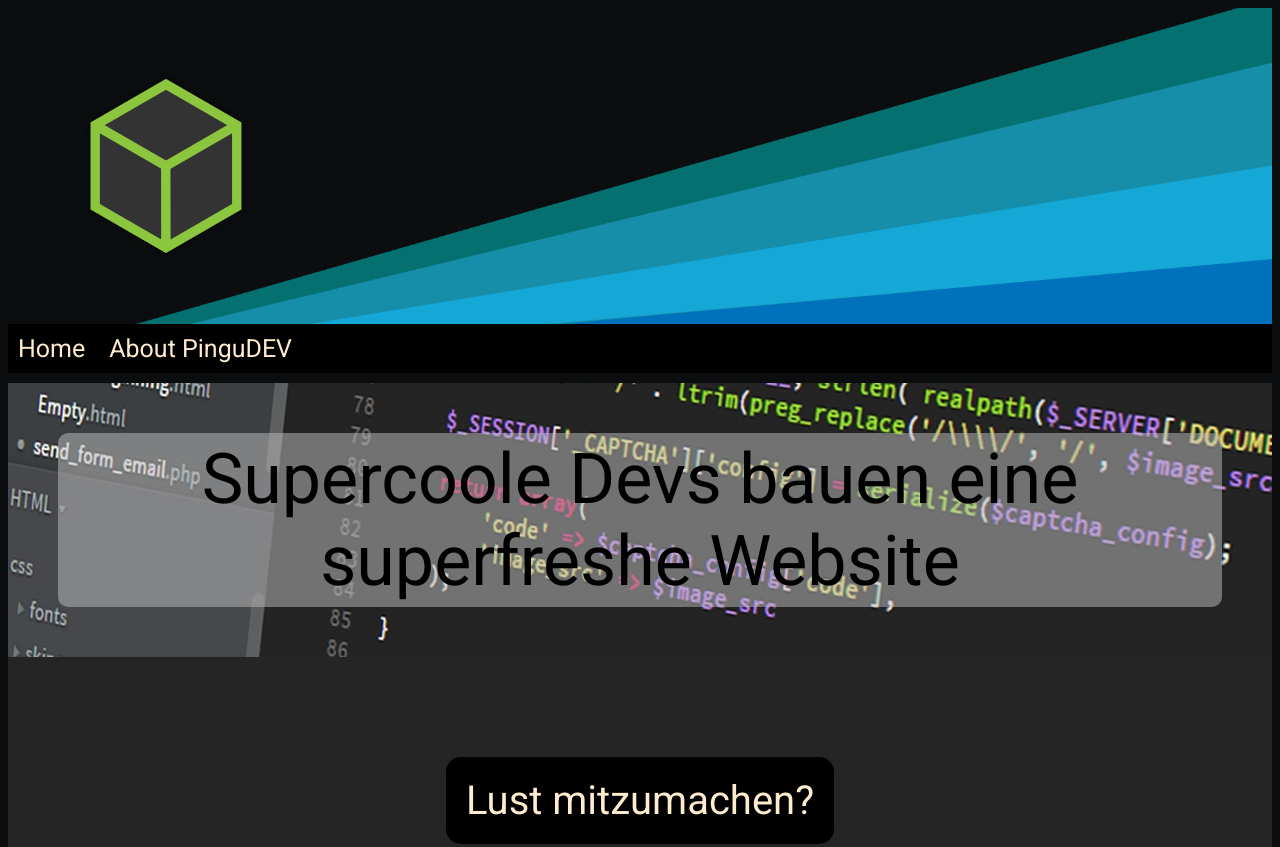
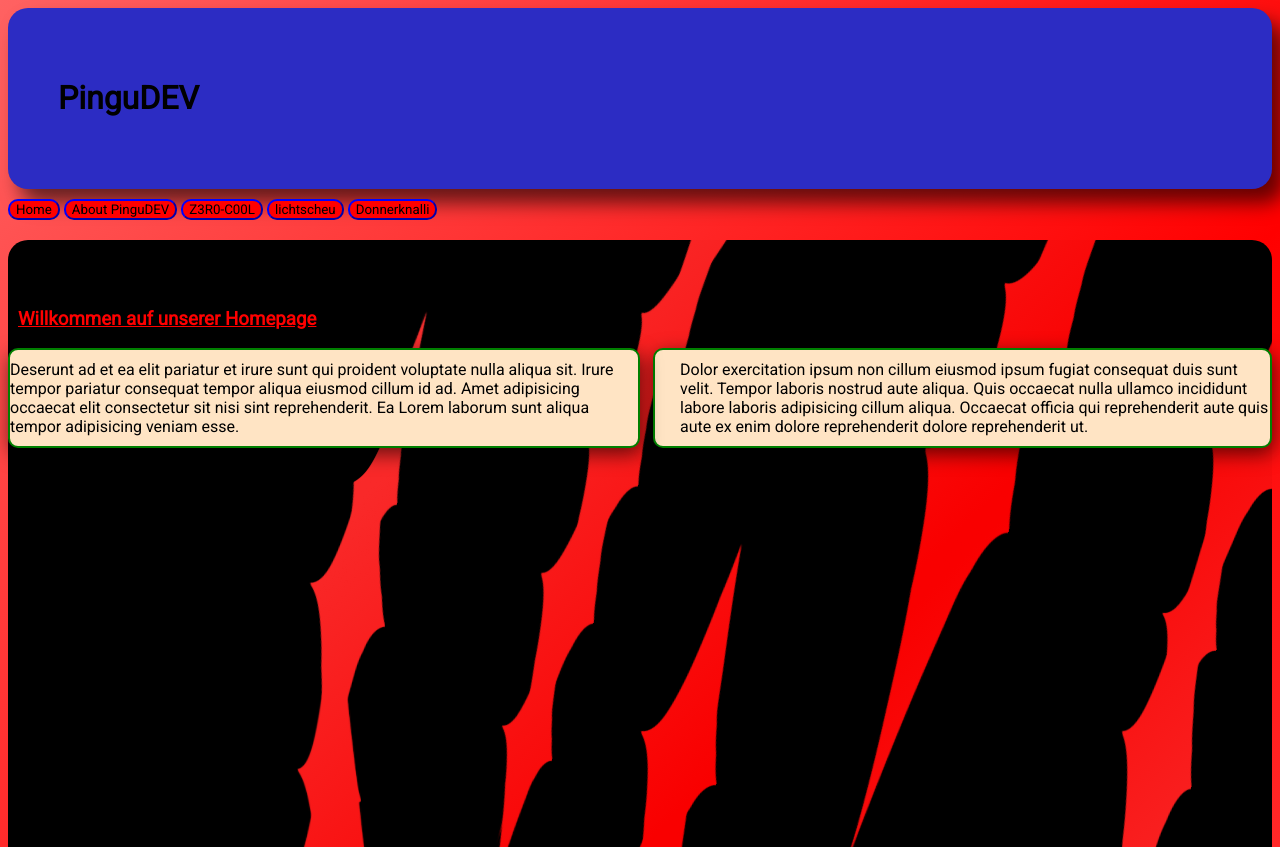
Before and after one commit to SDVHD/pinguDev_website, a plain HTML site: page html/index.html in a window 1280 px wide. Shown: the top 847 px of the page. Drawn offline with Linux system fonts and the light colour scheme.

Commit message:
Mod By Baselifter

```diff
--- a/css/index.css
+++ b/css/index.css
@@ -1,97 +1,91 @@
+/* Modified by Z3R0-C00L */
 *{
     font-family: 'Roboto', sans-serif;
 }
-body {
-    background-color:  rgb(11, 13, 14);
+
+header {
+    padding: 50px;
+    background-color: rgb(44, 44, 195);
+    border: 3px 3px 3px 3px;
+    border-radius: 20px;
+    -webkit-box-shadow: 12px 14px 19px 0px rgba(0,0,0,0.6);
+    box-shadow: 12px 14px 19px 0px rgba(0,0,0,0.6);
 }
 
-header {
-    /*padding: 10px;*/
-    background-image: url('../pictures/header_1.png');
-    background-repeat: no-repeat;
-    background-size: cover;
-    background-position: center;
-    background-color:  rgb(11, 13, 14);;
+body {
+    background: linear-gradient(-45deg, #ffffff, #ff0000, #ffffff, #ff0000);
+	background-size: 400% 400%;
+	animation: gradient 10s ease infinite;
 }
 
-h1 .div_header_text{
-    font-size: large;
+@keyframes gradient {
+	0% {
+		background-position: 0% 50%;
+	}
+	50% {
+		background-position: 100% 50%;
+	}
+	100% {
+		background-position: 0% 50%;
+	}
 }
-.img_logo {
-    width: 25%;
-    height: 25%;
-    display: block;
+
+.btn_nav {
+    margin-top: 10px;
+    background-color: red;
+    border-radius: 10px;
+    border-color: blue;
+
 }
-nav {
-    background-color: black;
-    width: 100%;
+
+.btn_nav:hover {
+    background-color: blue;
+    border-color: red;
 }
-.btn_nav{
-    background-color: black;
-    color: white;
-    text-align: center;
-    border-style: none;
-    padding: 15px;
+
+#art1 {
+    margin-top: 10px;
+    padding-bottom: 1200px;
+    border: 3px 3px 3px 3px;
+    border-radius: 20px;
+    background-image: url(../media/Scratch.png);
+    background-repeat: no-repeat;
+    background-size: auto;
 }
-nav {
-    background-color: black;
-    width: 100%;
-  }
-  .btn_nav {
-    background-color: black;
-    color: blanchedalmond;
-    border-style: none;
-    padding: 10px;
-    font-size: 25px;
-  }
-  .btn_nav:hover {
-    background-color: rgb(88, 151, 160);
-    color: black;
-    border-style: none;
-    padding: 10px;
-  }
-article {
-    background-color: rgb(37, 37, 37);
-    width: 100%;
-    height: 1000px;
-    border-radius: 5px;
-    text-align: center;
-    margin-top: 10px;
+
+.title {
+    padding-top: 20px;
+    padding-left: 10px;
 }
-.div_content_header {
-    padding: 50px;
-    background-image: url("../pictures/code-944499.jpg");
+
+h3 {
+    color: red;
+    padding-left: 10px;
+    text-decoration: underline;
 }
-.div_content_header_title {
-    color: black;
-    font-size:  70px;
-    background-color: rgba(192, 192, 192, 0.5);
-    padding: 5px;
+
+.box {
+    float: left;
+    width: 50%;
+    padding-top: 10px;
+    padding-bottom: 10px;
+    box-sizing: border-box;
+    background-color: bisque;
+    border: 2px solid green;
     border-radius: 10px;
+    margin-right: 40px;
+    -webkit-box-shadow: 2px 6px 19px 0px rgba(0,0,0,0.6);
+    box-shadow: 2px 6px 19px 0px rgba(0,0,0,0.6);
 }
-.div_content_github {
-    margin-top: 100px;
+
+.box2 {
+    box-sizing: border-box;
+    background-color: bisque;
+    border: 2px solid green;
+    border-radius: 10px;
+    padding-bottom: 10px;
+    padding-top: 10px;
+    margin-left: 51%;
+    -webkit-box-shadow: 2px 6px 19px 0px rgba(0,0,0,0.6);
+    box-shadow: 2px 6px 19px 0px rgba(0,0,0,0.6);
 }
-.div_content_github_btn{
-    background-color: black;
-    color: blanchedalmond;
-    border-style: none;
-    font-size: 40px;
-    padding: 20px;
-    border-radius: 15px;
-}
-.div_content_github_btn:hover{
-    background-color: rgba(192, 192, 192, 0.5);
-    color: blanchedalmond;
-    border-style: none;
-    font-size: 40px;
-    padding: 20px;
-    border-radius: 15px;
-}
-.div_content_github_btn:active{
-    background-color: rgba(192, 192, 192, 0.5);
-    color: blanchedalmond;
-    border-style: none;
-    font-size: 40px;
-    padding: 20px;
-    border-radius: 15px;
--- a/html/index.html
+++ b/html/index.html
@@ -10,21 +10,22 @@
     </head>
     <body>
         <header>
-            <div class="div_header_text">
-                <img src="../pictures/sdv_logo2.png" class="img_logo" >
+            <div id="div_titel">
+                <h1>PinguDEV</h1>
             </div>
         </header>
         <nav>
             <button class="btn_nav">Home</button>
             <button class="btn_nav">About PinguDEV</button>
+            <button class="btn_nav">Z3R0-C00L </button>
+            <button class="btn_nav">lichtscheu</button>
+            <button class="btn_nav">Donnerknalli</button>
         </nav>
-        <article>
-            <div class="div_content_header">
-                <div class="div_content_header_title">Supercoole Devs bauen eine superfreshe Website</div>
-            </div>
-            <div class="div_content_github">
-                <button id="btn_github" class="div_content_github_btn">Lust mitzumachen?</button>
-            </div>
+        <article id="art1">
+            <h1 class="title">Home</h1>
+            <h3>Willkommen auf unserer Homepage</h3>
+            <div class="box">Deserunt ad et ea elit pariatur et irure sunt qui proident voluptate nulla aliqua sit. Irure tempor pariatur consequat tempor aliqua eiusmod cillum id ad. Amet adipisicing occaecat elit consectetur sit nisi sint reprehenderit. Ea Lorem laborum sunt aliqua tempor adipisicing veniam esse.</div>
+            <div class="box2">Dolor exercitation ipsum non cillum eiusmod ipsum fugiat consequat duis sunt velit. Tempor laboris nostrud aute aliqua. Quis occaecat nulla ullamco incididunt labore laboris adipisicing cillum aliqua. Occaecat officia qui reprehenderit aute quis aute ex enim dolore reprehenderit dolore reprehenderit ut.</div>
         </article>
     </body>
 </html>
```
Also changed, not shown: media/Scratch.png (added).
